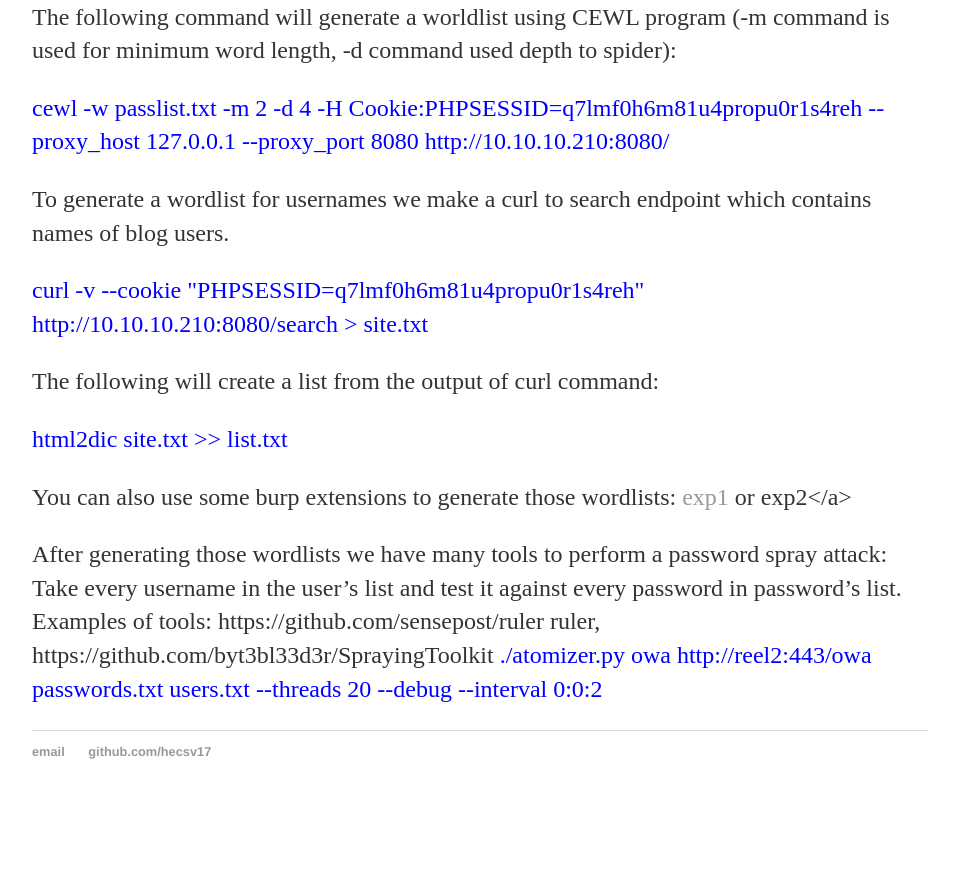
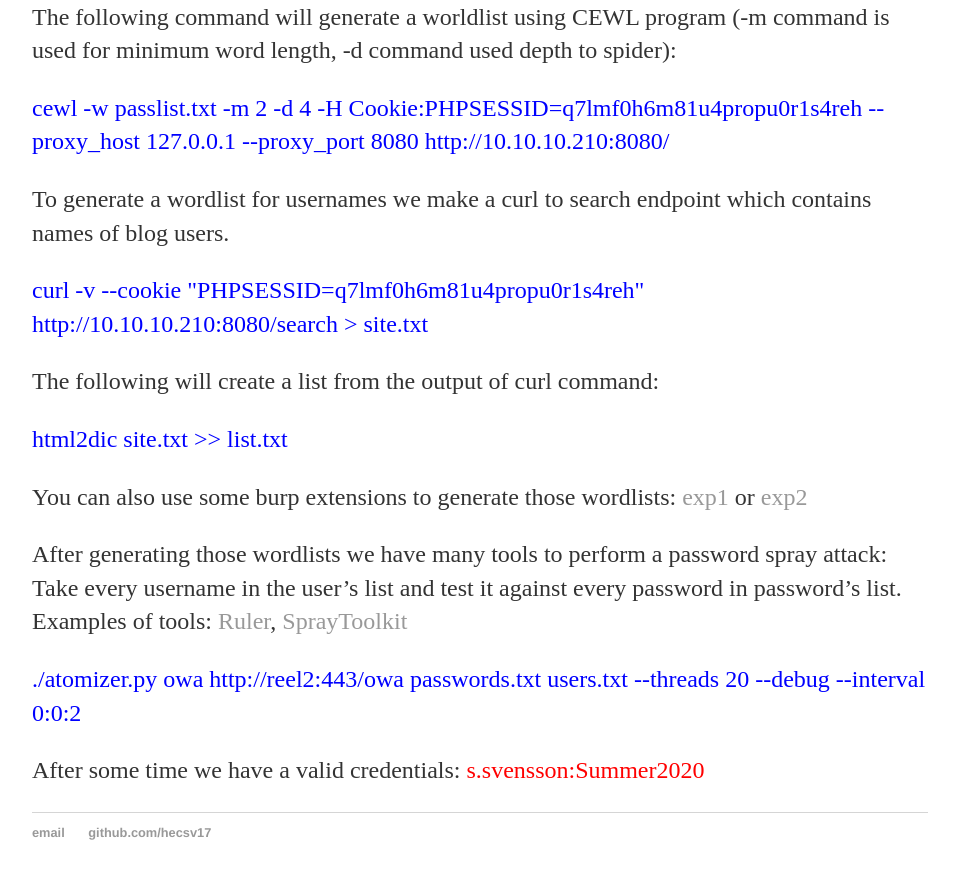
Before and after one commit to hecsv17/hecsv17.github.io, a Jekyll site: the page built from _posts/2021-03-13-hackthebox-reel2.md, in a window 1280 px wide and 900 px high, scrolled down 1229 px. Shown: the top 879 px of the window, without its empty margins (160-1114 px from the left). Built offline with Jekyll 4.4.1, drawn with Linux system fonts in a browser that asks for light colours; our own code applies the rules of GitHub Pages for plain Markdown files; before the commit the page ends 2048 px from its top, so only the background shows below that.

Commit message:
Update 2021-03-13-hackthebox-reel2.md

```diff
--- a/_posts/2021-03-13-hackthebox-reel2.md
+++ b/_posts/2021-03-13-hackthebox-reel2.md
@@ -40,9 +40,14 @@
 
 <span style="color:blue"><emb>html2dic site.txt >> list.txt</emb></span>
 
-You can also use some burp extensions to generate those wordlists: <a href="https://github.com/PortSwigger/wordlist-extractor">exp1</a> or <a href="https://github.com/tinmyowin7/Wordlist-Generator"/>exp2</a>
+You can also use some burp extensions to generate those wordlists: <a href="https://github.com/PortSwigger/wordlist-extractor">exp1</a> or <a href="https://github.com/tinmyowin7/Wordlist-Generator">exp2</a>
 
 
 After generating those wordlists we have many tools to perform a password spray attack: Take every username in the user's list and test it against every password in password's list.
-Examples of tools: https://github.com/sensepost/ruler ruler, https://github.com/byt3bl33d3r/SprayingToolkit
-<span style="color:blue"><emb>./atomizer.py owa http://reel2:443/owa passwords.txt users.txt --threads 20 --debug --interval 0:0:2</emb><span>
+Examples of tools: <a href="https://github.com/sensepost/ruler">Ruler</a>, <a href="https://github.com/byt3bl33d3r/SprayingToolkit">SprayToolkit</a>
+
+
+<span style="color:blue"><emb>./atomizer.py owa http://reel2:443/owa passwords.txt users.txt --threads 20 --debug --interval 0:0:2</emb></span>
+
+
+After some time we have a valid credentials: <span style="color:red">s.svensson:Summer2020</span>
```
